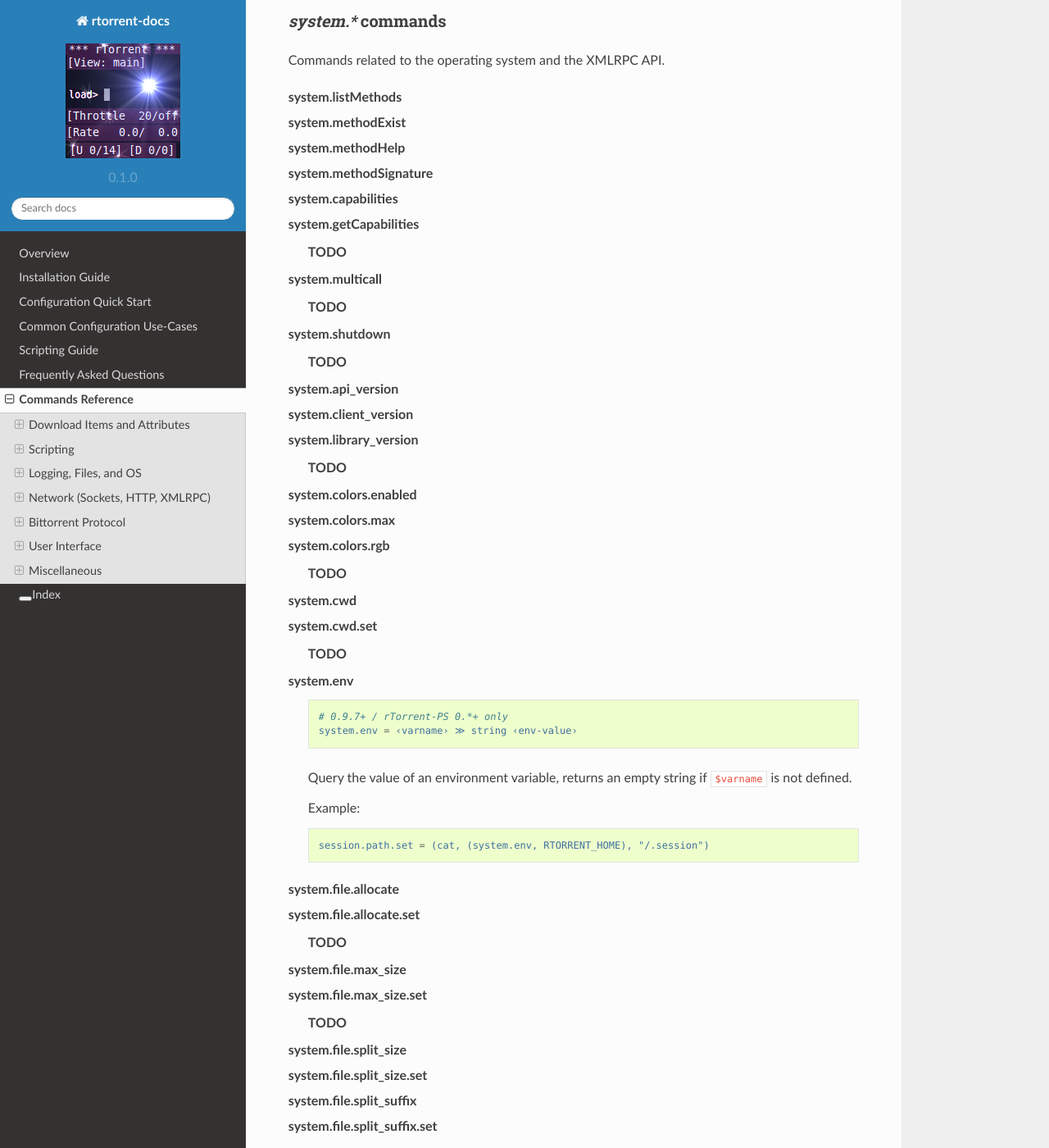
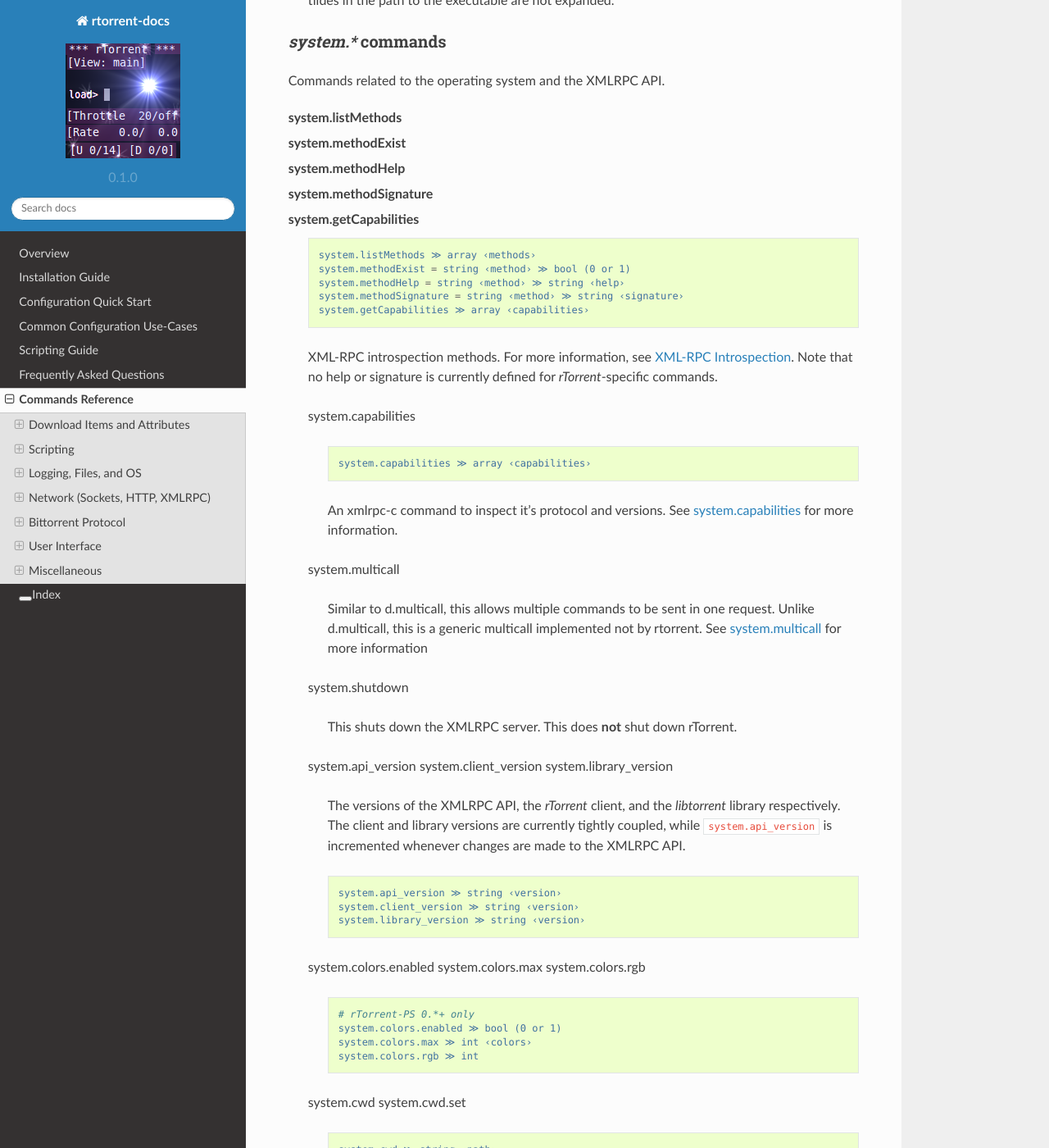
Before and after one commit to rtorrent-community/rtorrent-docs, a Sphinx documentation site: the page built from docs/cmd-ref.rst, in a window 1280 px wide and 1400 px high, scrolled down 35360 px. Shown: the whole window at 82% size. Built offline with Sphinx 7.4.7 and the Read the Docs theme 2.0.0, drawn with Linux system fonts in a browser that asks for light colours; some of the changed text lies outside the part shown.

Commit message:
Add more system and items commands (#5)
* More item command documentation

* Add more system commands

```diff
--- a/docs/include-cmd-system.rst
+++ b/docs/include-cmd-system.rst
@@ -4,6 +4,7 @@
 ^^^^^^^^^^^^^^^^^^^^^^^^^^
 
 Call operating system commands, possibly catching their output for use within *rTorrent*.
+
 
 .. note::
 
@@ -83,7 +84,8 @@ Call operating system commands, possibly catching their output for use within *r
     execute.raw_nothrow
     execute.raw_nothrow.bg
 
-        **TODO**
+        The ``execute.raw`` variants function identically to other `execute.*` commands, except for
+        that tildes in the path to the executable are not expanded.
 
 
 .. _system-commands:
@@ -99,36 +101,81 @@ Commands related to the operating system and the XMLRPC API.
     system.methodExist
     system.methodHelp
     system.methodSignature
-    system.capabilities
     system.getCapabilities
 
-        **TODO**
+        .. code-block:: ini
+
+            system.listMethods ≫ array ‹methods›
+            system.methodExist = string ‹method› ≫ bool (0 or 1)
+            system.methodHelp = string ‹method› ≫ string ‹help›
+            system.methodSignature = string ‹method› ≫ string ‹signature›
+            system.getCapabilities ≫ array ‹capabilities›
+
+        XML-RPC introspection methods. For more information, see `XML-RPC Introspection`_.
+        Note that no help or signature is currently defined for *rTorrent*-specific
+        commands.
+
+.. _`XML-RPC Introspection`: http://xmlrpc-c.sourceforge.net/introspection.html
+
+    system.capabilities
+
+        .. code-block:: ini
+
+            system.capabilities ≫ array ‹capabilities›
+
+        An xmlrpc-c command to inspect it's protocol and versions. See
+        `system.capabilities`_ for more information.
+
+.. _`system.capabilities`: http://xmlrpc-c.sourceforge.net/doc/libxmlrpc_server.html#system.capabilities
 
     system.multicall
 
-        **TODO**
+        Similar to :term:`d.multicall`, this allows multiple commands to be sent in one request. Unlike
+        :term:`d.multicall`, this is a generic multicall implemented not by rtorrent. See
+        `system.multicall`_ for more information
+
+.. _`system.multicall`: https://openacs.org/api-doc/proc-view?proc=system.multicall
 
     system.shutdown
 
-        **TODO**
+        This shuts down the XMLRPC server. This does **not** shut down rTorrent.
 
     system.api_version
     system.client_version
     system.library_version
 
-        **TODO**
+        The versions of the XMLRPC API, the *rTorrent* client, and the *libtorrent* library respectively.
+        The client and library versions are currently tightly coupled, while ``system.api_version``
+        is incremented whenever changes are made to the XMLRPC API.
+
+        .. code-block:: ini
+
+            system.api_version ≫ string ‹version›
+            system.client_version ≫ string ‹version›
+            system.library_version ≫ string ‹version›
 
     system.colors.enabled
     system.colors.max
     system.colors.rgb
 
-        **TODO**
+        .. code-block:: ini
+
+            # rTorrent-PS 0.*+ only
+            system.colors.enabled ≫ bool (0 or 1)
+            system.colors.max ≫ int ‹colors›
+            system.colors.rgb ≫ int
+
 
     system.cwd
     system.cwd.set
 
-        **TODO**
+        .. code-block:: ini
 
+            system.cwd ≫ string ‹path›
+            system.cwd.set = string ‹path› ≫ 0
+
+        Control the current working directory of the running process.
+        This will effect any relative paths.
 
     system.env
 
@@ -150,7 +197,15 @@ Commands related to the operating system and the XMLRPC API.
     system.file.allocate
     system.file.allocate.set
 
-        **TODO**
+        .. code-block:: ini
+
+            system.file.allocate ≫ bool (0 or 1)
+            system.file.allocate.set = bool (0 or 1) ≫ 0
+
+        Controls whether file pre-allocation is enabled. If it is, and file allocation
+        is supported by the file system, the full amount of space required for a file
+        is allotted ahead of time.
+
 
     system.file.max_size
     system.file.max_size.set
@@ -167,21 +222,43 @@ Commands related to the operating system and the XMLRPC API.
     system.file_status_cache.prune
     system.file_status_cache.size
 
-        **TODO**
+        .. code-block:: ini
+
+            system.file_status_cache.size ≫ value ‹size›
+            system.file_status_cache.prune ≫ 0
+
+        Used when loading metafiles from a directory/glob, this helps prevent *rTorrent* from trying
+        to load the same file multiple times, especially when using watch directories.
 
     system.files.closed_counter
     system.files.failed_counter
     system.files.opened_counter
 
-        **TODO**
+        .. code-block:: ini
+
+            system.files.closed_counter ≫ value ‹closed›
+            system.files.failed_counter ≫ value ‹failed›
+            system.files.opened_counter ≫ value ‹opened›
+
+        Returns the number of files which were closed, failed to open, and were
+        successfully opened respectfully. This is value is historical, i.e.
+        it starts at 0 and will only ever increase over time.
 
     system.hostname
 
-        **TODO**
+        .. code-block:: ini
+
+            system.hostname ≫ string ‹hostname›
+
+        Returns the hostname of the system.
 
     system.pid
 
-        **TODO**
+        .. code-block:: ini
+
+            system.pid ≫ value ‹pid›
+
+        Returns the process's identifier.
 
     system.random
 
@@ -205,12 +282,27 @@ Commands related to the operating system and the XMLRPC API.
     system.time_seconds
     system.time_usec
 
-        **TODO**
+        .. code-block:: ini
+
+            system.time ≫ value ‹time›
+            system.time_seconds ≫ value ‹time›
+            system.time_usec ≫ value ‹time›
+
+        Returns the system times in `epoch`_ notation. ``system.time_usec`` returns the value
+        in microseconds instead of seconds. ``system.time`` is essentially an alias for
+        ``system.time_seconds``.
+
+        **TODO: Is there any practical difference when using the cached ``system.time``?**
 
     system.umask.set
 
-        **TODO**
+        .. code-block:: ini
 
+            system.umask.set ≫ value ‹time›
+
+        Set the `umask`_ for the running *rTorrent* process.
+
+.. _`umask`: https://en.wikipedia.org/wiki/Umask
 
 .. _log-commands:
 
@@ -243,9 +335,36 @@ Commands related to the operating system and the XMLRPC API.
 
 
     log.execute
+
+        .. code-block:: ini
+
+            log.execute = ‹path› ≫ 0
+
+        (Re-)opens a log file that contains a log of commands executed via `execute-commands`_.
+        This logs the command called, stdout and stderr, and if the , and as such
+        can get large quite quickly. Passing an empty string closes the log file.
+
+        Example:
+
+        .. code-block:: ini
+
+            log.execute = (cat, (cfg.logs), "execute.log")
+
     log.xmlrpc
 
-        **TODO**
+        .. code-block:: ini
+
+            log.xmlrpc = ‹path› ≫ 0
+
+        (Re-)opens a log file that contains a log of commands executed via XMLRPC.
+        This logs the raw SCGI and XMLRPC call and response for each request, and as such
+        can get large quite quickly. Passing an empty string closes the log file.
+
+        Example:
+
+        .. code-block:: ini
+
+            log.xmlrpc = (cat, (cfg.logs), "xmlrpc.log")
 
     log.open_file
     log.open_gz_file
```
